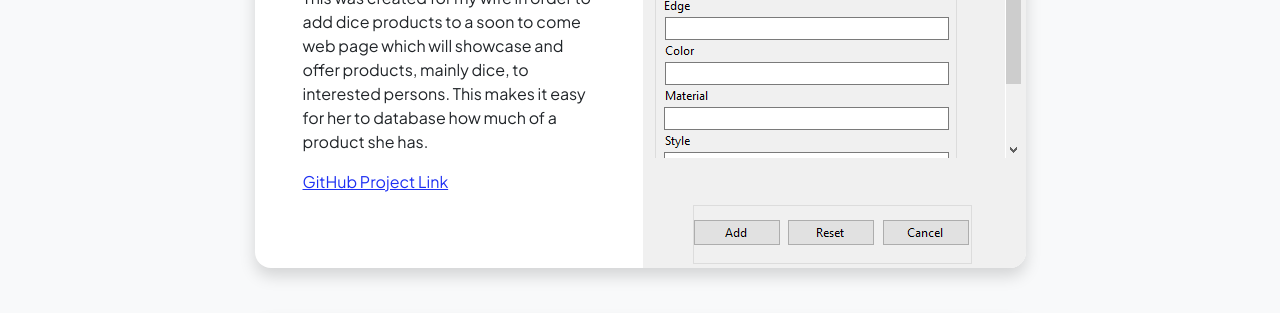
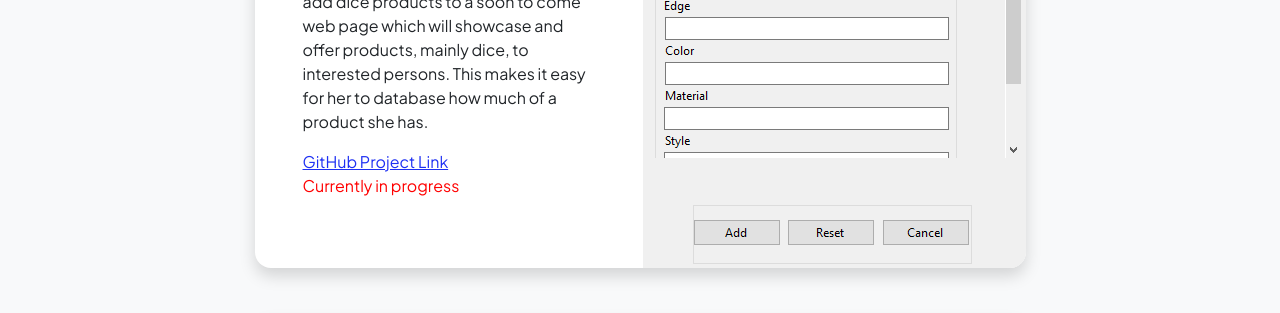
Before and after one commit to MichaelRicks0019/MichaelRicks0019.github.io, a website: page projects.html in a window 1280 px wide. Shown: the part 437-750 px from the top of the page. Drawn offline with nearby package versions, Linux system fonts and the light colour scheme.

Commit message:
updated the D&D database manager to have "currently in progress" listed so that employers know it isnt finished.

```diff
--- a/projects.html
+++ b/projects.html
@@ -50,6 +50,7 @@
                                             <h2 class="fw-bolder">Dorks and Dice (D&D) Database Manager</h2>
                                             <p>This was created for my wife in order to add dice products to a soon to come web page which will showcase and offer products, mainly dice, to interested persons. This makes it easy for her to database how much of a product she has.</p>
                                             <a href="https://github.com/MichaelRicks0019/DorksAndDice" target="_blank">GitHub Project Link</a>
+                                            <p style="color:red;">Currently in progress</p>
                                         </div>
                                         <img class="img-fluid" src="assets/d&dTitlePic.PNG" alt="..." />
                                     </div>
```
